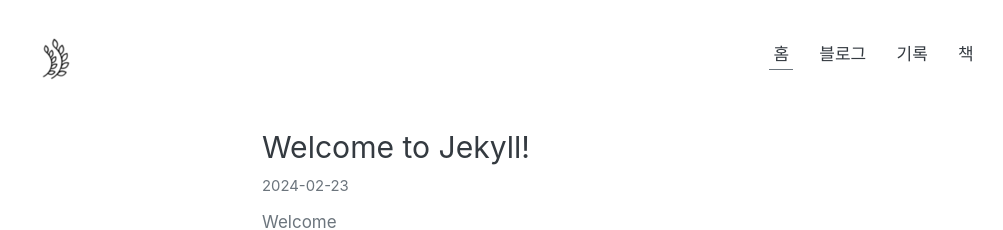
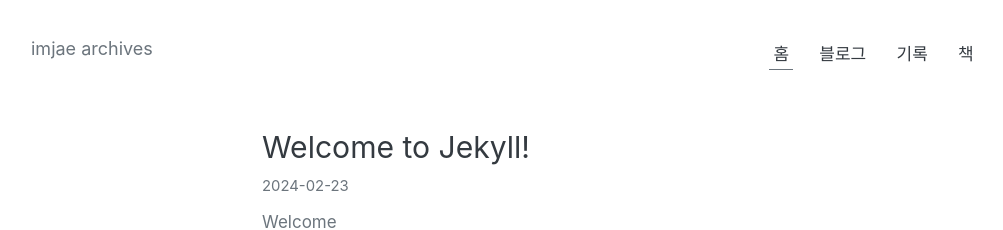
Before and after one commit to imjae/imjae.github.io, a Jekyll site: the page built from index.html, in a window 1280 px wide. Shown: the top 230 px of the page, without its empty margins (20-1023 px from the left). Built offline with Jekyll 4.4.1, drawn with Linux system fonts in a browser that asks for light colours.

Commit message:
로고 이미지 링크 제거

```diff
--- a/_config.yml
+++ b/_config.yml
@@ -15,7 +15,7 @@ social:
 # # Theme Settings
 
 # # Your site's logo. Will be shown on the left top of your page.
-logo: /assets/img/home.png
+# logo: /assets/img/home.png
 # # If the images of our blog are stored in an external cloud. You can use the jekyll-img-prefix plugin and set your images' base URL here.
 # img_prefix: https://your-img-cdn.com
 # # The RSS link of your blog.
--- a/_includes/header.html
+++ b/_includes/header.html
@@ -1,6 +1,6 @@
 <a href="{{ "/" | relative_url }}" class="logo">
   {%- if site.logo -%}
-  <img src="{{ site.logo | img_url_prefix }}" class="logo_img">
+  <img src="{{ site.logo }}" class="logo_img">
   {%- endif -%}
   <h1>{{ site.title }}</h1>
 </a>
```
